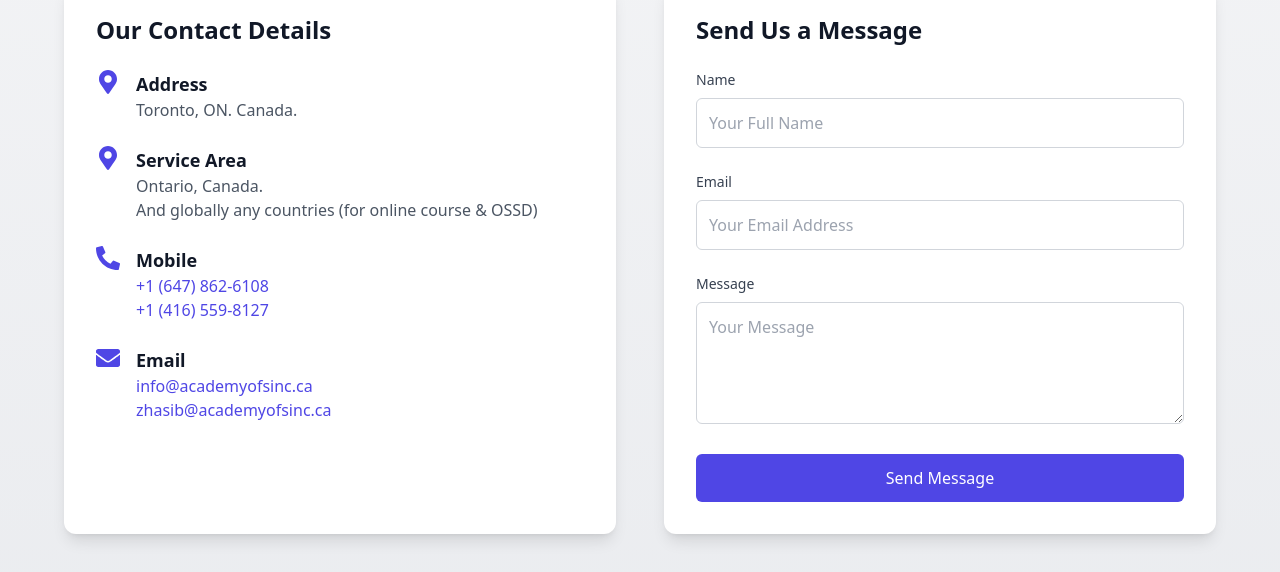
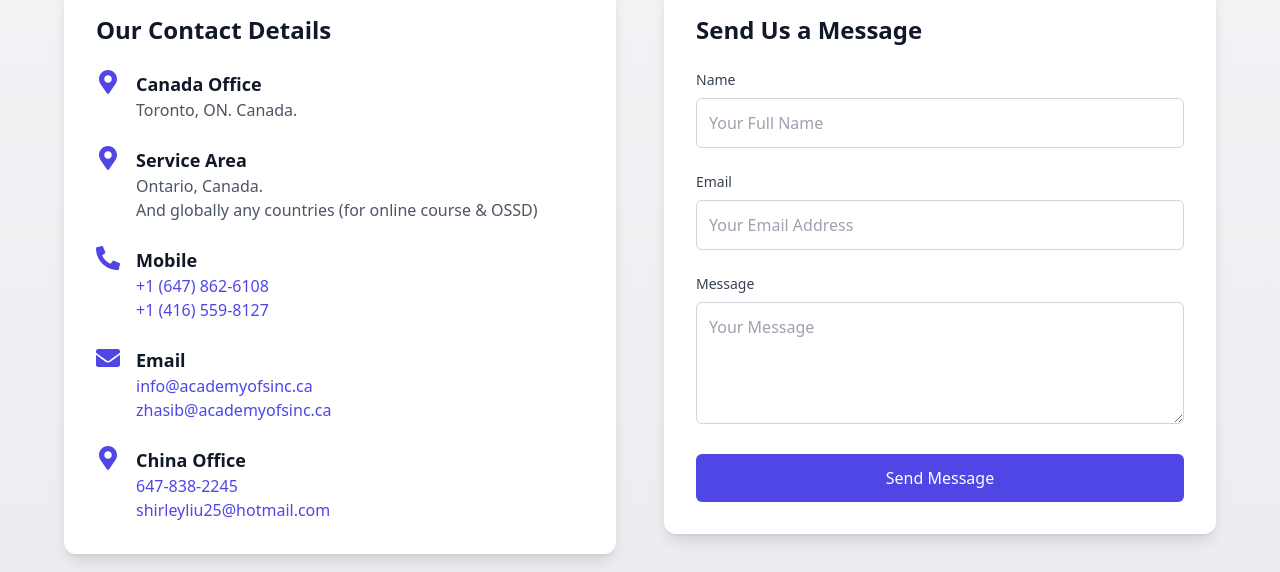
Before and after one commit to saiyadm9/lms-frontend, a Next.js app: page /about/contact-us in a window 1280 px wide. Shown: the part 578-1150 px from the top of the page. Built offline with nearby package versions, Linux system fonts and the light colour scheme.

Commit message:
updated contact details

```diff
--- a/src/app/(frontend)/about/contact-us/page.js
+++ b/src/app/(frontend)/about/contact-us/page.js
@@ -19,14 +19,17 @@
             <h2 className='text-2xl font-semibold text-gray-900 mb-6'>
               Our Contact Details
             </h2>
+
+            {/* Canada Office Address */}
             <div className='flex items-start space-x-4'>
               <FaMapMarkerAlt className='text-indigo-600 text-2xl flex-shrink-0' />
               <div>
-                <p className='font-bold text-lg text-gray-900'>Address</p>
+                <p className='font-bold text-lg text-gray-900'>Canada Office</p>
                 <p className='text-gray-600'>Toronto, ON. Canada.</p>
               </div>
             </div>
 
+            {/* Service Area */}
             <div className='flex items-start space-x-4'>
               <FaMapMarkerAlt className='text-indigo-600 text-2xl flex-shrink-0' />
               <div>
@@ -38,6 +41,7 @@
               </div>
             </div>
 
+            {/* Phone Numbers */}
             <div className='flex items-start space-x-4'>
               <FaPhoneAlt className='text-indigo-600 text-2xl flex-shrink-0' />
               <div>
@@ -61,6 +65,7 @@
               </div>
             </div>
 
+            {/* Email Addresses */}
             <div className='flex items-start space-x-4'>
               <FaEnvelope className='text-indigo-600 text-2xl flex-shrink-0' />
               <div>
@@ -79,6 +84,29 @@
                     className='text-indigo-600 hover:underline'
                   >
                     zhasib@academyofsinc.ca
+                  </a>
+                </p>
+              </div>
+            </div>
+
+            {/* China Office Address */}
+            <div className='flex items-start space-x-4'>
+              <FaMapMarkerAlt className='text-indigo-600 text-2xl flex-shrink-0' />
+              <div>
+                <p className='font-bold text-lg text-gray-900'>China Office</p>
+                <p className='text-gray-600'>
+                  <a
+                    href='tel:+6478382245'
+                    className='text-indigo-600 hover:underline'
+                  >
+                    647-838-2245
+                  </a>
+                  <br />
+                  <a
+                    href='mailto:shirleyliu25@hotmail.com'
+                    className='text-indigo-600 hover:underline'
+                  >
+                    shirleyliu25@hotmail.com
                   </a>
                 </p>
               </div>
```
